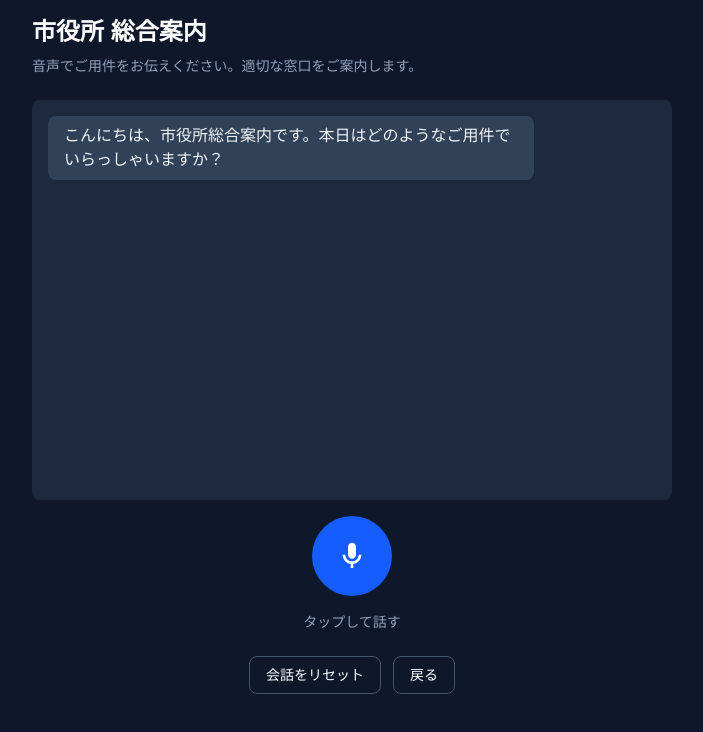
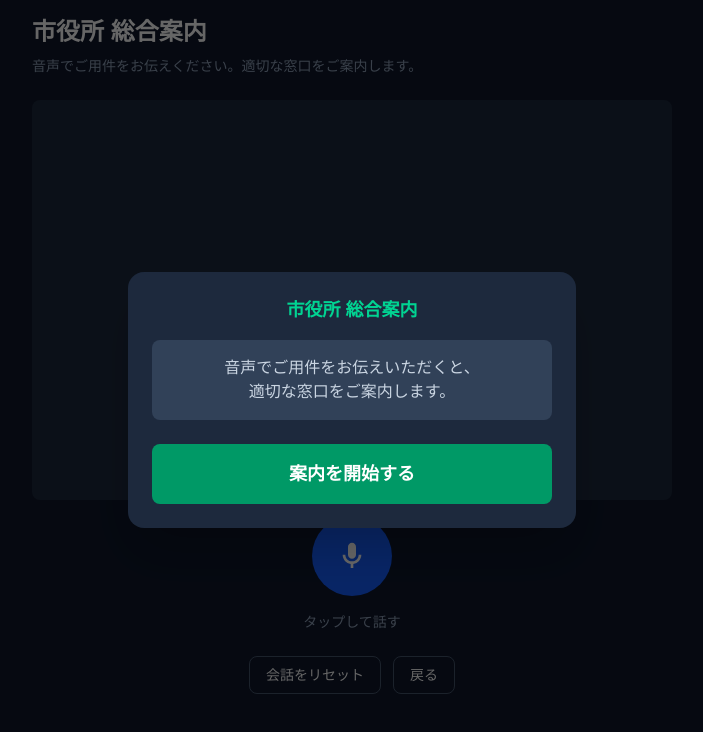
Before and after one commit to kimizuy/tech-world-hackathon-2025, a Next.js app: page /user/reception in a window 1280 px wide. Shown: the top 732 px of the page, without its empty margins (288-991 px from the left). Built offline with nearby package versions, Linux system fonts and the light colour scheme.

Commit message:
fix: add welcome overlay to enable initial speech playback
Add a start button overlay that requires user interaction before
playing the initial greeting. This works around browser autoplay
policy that blocks SpeechSynthesis without user interaction.

```diff
--- a/src/app/user/reception/page.tsx
+++ b/src/app/user/reception/page.tsx
@@ -40,6 +40,7 @@ declare global {
 export default function ReceptionPage() {
   const router = useRouter();
   const [messages, setMessages] = useState<Message[]>([]);
+  const [isStarted, setIsStarted] = useState(false);
   const [isListening, setIsListening] = useState(false);
   const [isSpeaking, setIsSpeaking] = useState(false);
   const [isLoading, setIsLoading] = useState(false);
@@ -112,19 +113,6 @@ export default function ReceptionPage() {
     messagesEndRef.current?.scrollIntoView({ behavior: "smooth" });
   }, [messages]);
 
-  // Initial greeting
-  useEffect(() => {
-    const greeting =
-      "こんにちは、市役所総合案内です。本日はどのようなご用件でいらっしゃいますか？";
-    const initialMessages: Message[] = [
-      { role: "assistant", content: greeting },
-    ];
-    messagesRef.current = initialMessages;
-    setMessages(initialMessages);
-    speak(greeting);
-    // eslint-disable-next-line react-hooks/exhaustive-deps
-  }, []);
-
   // Process pending transcript (fixes stale closure issue)
   useEffect(() => {
     if (pendingTranscript && !isLoading) {
@@ -160,6 +148,18 @@ export default function ReceptionPage() {
 
     window.speechSynthesis.speak(utterance);
   }, []);
+
+  const handleStart = useCallback(() => {
+    setIsStarted(true);
+    const greeting =
+      "こんにちは、市役所総合案内です。本日はどのようなご用件でいらっしゃいますか？";
+    const initialMessages: Message[] = [
+      { role: "assistant", content: greeting },
+    ];
+    messagesRef.current = initialMessages;
+    setMessages(initialMessages);
+    speak(greeting);
+  }, [speak]);
 
   const handleSendMessage = async (text: string) => {
     if (!text.trim() || isLoading) return;
@@ -246,6 +246,30 @@ export default function ReceptionPage() {
   return (
     <main className="min-h-screen bg-slate-900 text-white">
       <div className="mx-auto max-w-2xl p-4">
+        {/* Welcome overlay */}
+        {!isStarted && (
+          <div className="fixed inset-0 z-50 flex items-center justify-center bg-black/60">
+            <div className="mx-4 w-full max-w-md rounded-2xl bg-slate-800 p-6 shadow-2xl">
+              <h2 className="mb-4 text-center text-lg font-bold text-emerald-400">
+                市役所 総合案内
+              </h2>
+              <div className="mb-6 rounded-lg bg-slate-700 p-4">
+                <p className="text-slate-300 text-center">
+                  音声でご用件をお伝えいただくと、
+                  <br />
+                  適切な窓口をご案内します。
+                </p>
+              </div>
+              <button
+                onClick={handleStart}
+                className="w-full rounded-lg bg-emerald-600 px-4 py-4 text-center text-lg font-bold hover:bg-emerald-500 transition-colors"
+              >
+                案内を開始する
+              </button>
+            </div>
+          </div>
+        )}
+
         {/* Header */}
         <header className="mb-6">
           <h1 className="text-2xl font-bold mb-2">市役所 総合案内</h1>
```
